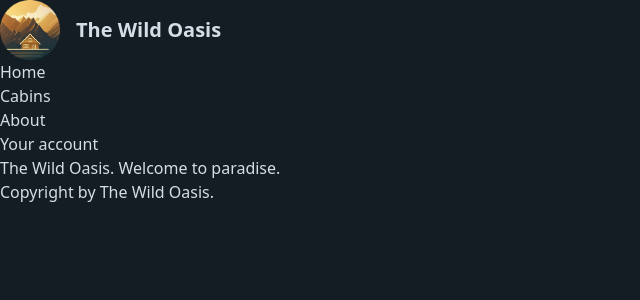
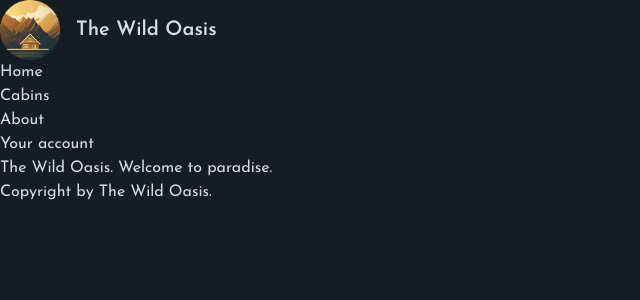
Before and after one commit to adrian-prajsnar/serenity-haven-website, a Next.js app: page / in a window 1280 px wide. Shown: the top 300 px of the page, without its empty margins (0-640 px from the left). Built offline with nearby package versions, Linux system fonts and the light colour scheme.

Commit message:
Add font

```diff
--- a/app/layout.tsx
+++ b/app/layout.tsx
@@ -1,5 +1,8 @@
 import { ReactNode } from 'react';
 import { Metadata } from 'next';
+import { NextFont } from 'next/dist/compiled/@next/font';
+import { Josefin_Sans } from 'next/font/google';
+
 import '@/app/_styles/globals.css';
 
 import Navigation from '@/app/_components/Navigation';
@@ -14,10 +17,17 @@
     'Luxury hut hotel in the heart of the Italian Dolomites, surrounded by beautiful mountains and dark forests.',
 };
 
+const josefin: NextFont = Josefin_Sans({
+  subsets: ['latin'],
+  display: 'swap',
+});
+
 export default function RootLayout({ children }: { children: ReactNode }) {
   return (
     <html lang='en'>
-      <body className='bg-primary-950 text-primary-100 min-h-screen'>
+      <body
+        className={`${josefin.className} bg-primary-950 text-primary-100 min-h-screen`}
+      >
         <header>
           <Logo />
           <Navigation />
```
